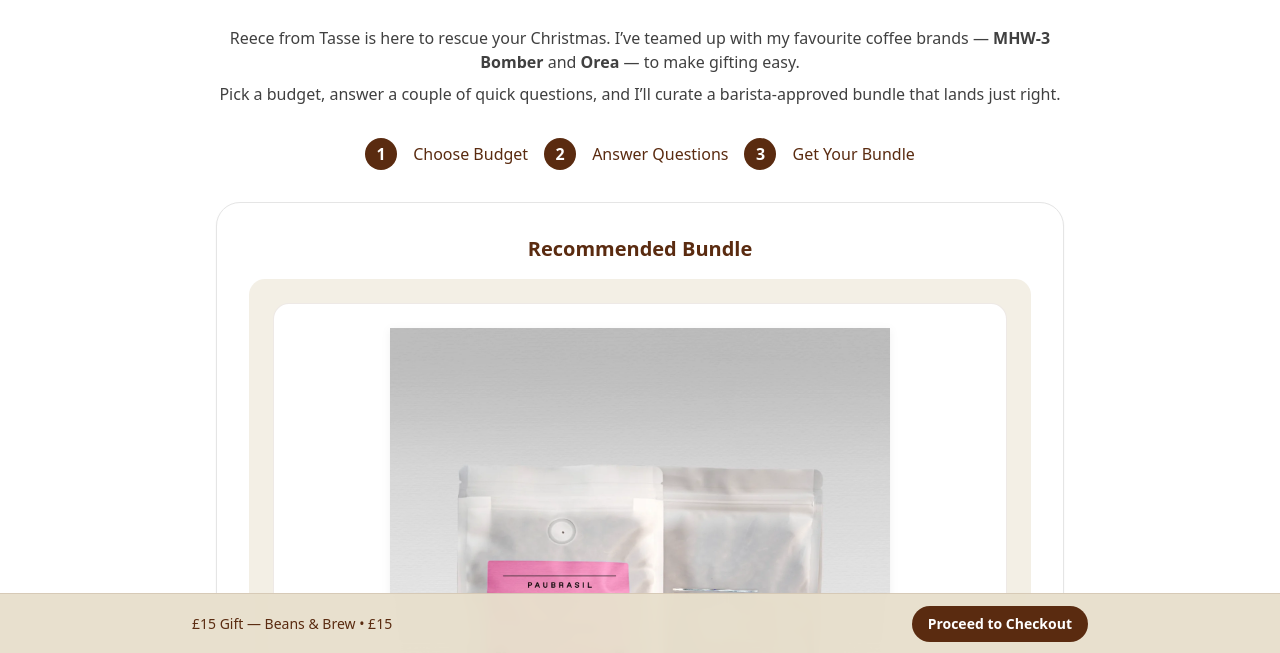
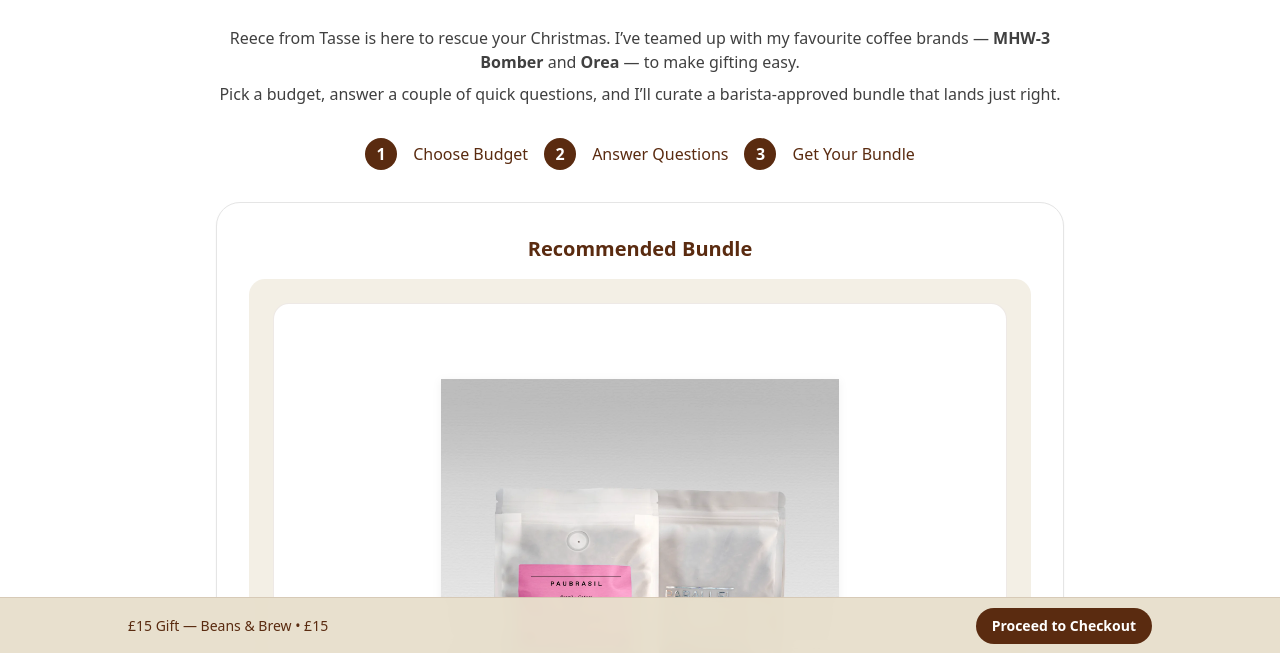
Before and after one commit to bareecesta/giftbuilder, a plain HTML site: page builder.html in a window 1280 px wide. Both pictures are taken after a click on the button "£15". Shown: the part 146-799 px from the top of the page. Drawn offline with nearby package versions, Linux system fonts and the light colour scheme.

Commit message:
Update builder.html

```diff
--- a/builder.html
+++ b/builder.html
@@ -33,7 +33,7 @@
   <script src="https://cdn.tailwindcss.com"></script>
 
   <style>
-    /* --- Crossfade gallery (no zoom-in; gentle size and padding) --- */
+    /* --- Crossfade gallery (pulled-back images) --- */
     .fade-host {
       position: relative;
       background: #fff;
@@ -41,44 +41,69 @@
       overflow: hidden;
       border: 1px solid rgba(90,43,16,.1);
       aspect-ratio: 4 / 3;
-      display: flex;
-      align-items: center;
-      justify-content: center;
     }
     .fade-host img {
       position: absolute;
       inset: 0;
-      width: 100%;
-      height: 100%;
+      margin: auto;
       object-fit: contain;
-      padding: 1.5rem;           /* gives breathing room (less “zoomed in”) */
+      /* Pull back by limiting size rather than filling 100% */
+      width: auto;
+      height: 80%;             /* desktop/tablet: less than full container */
+      padding: 1.25rem;
       opacity: 0;
       transition: opacity 1.2s ease;
       filter: drop-shadow(0 2px 4px rgba(0,0,0,.06));
     }
     .fade-host img.is-active { opacity: 1; }
 
-    /* On small screens, zoom out a touch more */
+    /* Mobile: pull back even more so nothing feels cropped */
     @media (max-width: 640px) {
-      .fade-host img { padding: 2rem; }
+      .fade-host img {
+        height: 60%;           /* smaller than before to “zoom out” */
+        padding: 2rem;         /* extra breathing room */
+      }
     }
 
     @media (prefers-reduced-motion: reduce) {
       .fade-host img { transition: none; }
     }
 
-    /* Floating checkout bar */
+    /* Floating checkout bar (mobile + desktop) */
     .floating-bar {
       position: fixed;
       left: 0; right: 0; bottom: 0;
       background: rgba(232, 223, 204, .96);
       border-top: 1px solid rgba(90,43,16,.12);
-      padding: 12px 16px;
-      display: none;             /* toggled on Step 3 */
+      padding: 10px 14px;
+      display: none;                 /* toggled via .show */
       z-index: 60;
       backdrop-filter: blur(6px);
+      /* iOS safe area */
+      padding-bottom: calc(10px + env(safe-area-inset-bottom));
     }
     .floating-bar.show { display: block; }
+
+    /* When bar is visible, make space at the bottom so no content is hidden */
+    body.has-floating {
+      padding-bottom: calc(84px + env(safe-area-inset-bottom));
+    }
+
+    /* Floating bar layout: full-width button on mobile, compact on desktop */
+    .floating-inner {
+      max-width: 64rem; /* ~4xl */
+      margin: 0 auto;
+      display: grid;
+      grid-template-columns: 1fr auto;
+      gap: .75rem;
+      align-items: center;
+    }
+    @media (max-width: 640px) {
+      .floating-inner {
+        grid-template-columns: 1fr;   /* summary above, button full width */
+      }
+      #checkoutFloating { width: 100%; text-align: center; }
+    }
   </style>
 </head>
 
@@ -113,7 +138,7 @@
     <!-- Step 1 -->
     <section id="step1" class="rounded-3xl border border-neutral-200 bg-white p-6 shadow-sm md:p-8">
       <p class="text-center mb-6 text-neutral-700 font-medium">Pick your budget</p>
-      <!-- Primary: now £15, £25, £100 -->
+      <!-- Primary: £15, £25, £100 -->
       <div class="grid grid-cols-3 gap-3 sm:gap-4">
         <button type="button" class="amount-btn rounded-2xl border border-neutral-200 px-4 py-4 text-lg font-semibold text-[#5a2b10] hover:shadow cursor-pointer" data-amount="15">£15</button>
         <button type="button" class="amount-btn rounded-2xl border border-neutral-200 px-4 py-4 text-lg font-semibold text-[#5a2b10] hover:shadow cursor-pointer" data-amount="25">£25</button>
@@ -132,7 +157,7 @@
         <button type="button" id="toggleMore" class="text-sm font-semibold text-[#5a2b10] underline underline-offset-4">See more options</button>
       </div>
 
-      <!-- Secondary tiers moved here -->
+      <!-- Secondary tiers -->
       <div id="moreTiers" class="mt-4 hidden">
         <div class="grid grid-cols-2 sm:grid-cols-4 gap-3">
           <button type="button" class="amount-btn rounded-2xl border border-neutral-200 px-4 py-3 font-semibold text-[#5a2b10] hover:shadow cursor-pointer" data-amount="50">£50</button>
@@ -185,7 +210,7 @@
       </p>
 
       <!-- Actions: Back / Email / Checkout -->
-      <div class="mt-6 pb-20 sm:pb-0 flex flex-col sm:flex-row flex-wrap items-center justify-center gap-3">
+      <div class="mt-6 pb-24 sm:pb-0 flex flex-col sm:flex-row flex-wrap items-center justify-center gap-3">
         <button id="restartBuilder"
                 class="rounded-full bg-white text-[#5a2b10] border border-[#5a2b10] px-6 py-3 font-semibold hover:bg-[#5a2b10] hover:text-white transition">
           Back to Start
@@ -209,9 +234,9 @@
     </section>
   </main>
 
-  <!-- Floating Checkout Bar -->
+  <!-- Floating Checkout Bar (mobile + desktop) -->
   <div id="floatingBar" class="floating-bar">
-    <div class="max-w-4xl mx-auto flex items-center justify-between gap-3">
+    <div class="floating-inner">
       <span id="floatingSummary" class="text-xs sm:text-sm text-[#5a2b10] line-clamp-1"></span>
       <a id="checkoutFloating" href="#" class="rounded-full bg-[#5a2b10] text-white px-4 py-2 text-sm font-semibold hover:bg-[#4a1f0b] transition">
         Proceed to Checkout
@@ -466,8 +491,10 @@
       step3.classList.remove('hidden');
       setStep(3);
 
-      // show floating bar and add bottom padding to main so content isn't obscured
+      // Show floating bar on all viewports + add bottom space
       floatingBar.classList.add('show');
+      document.body.classList.add('has-floating');
+
       window.scrollTo({ top: 0, behavior: 'smooth' });
     }
 
@@ -504,7 +531,6 @@
       checkoutBtn.href = link;
       checkoutFloating.href = link;
 
-      // update floating summary text
       const rec = currentRec || getRecommendation(answers, selectedAmount);
       floatingSummary.textContent = `${rec.title} • £${selectedAmount}${upgradeOn ? ' • Co Ferment +' : ''}`;
     }
@@ -531,7 +557,11 @@
       upgradeNote.classList.add('hidden');
       currentRec = null;
       checkoutBtn.href = '#';
+
+      // Hide floating bar and remove extra bottom space
       floatingBar.classList.remove('show');
+      document.body.classList.remove('has-floating');
+
       setStep(1);
       window.scrollTo({ top: 0, behavior: 'smooth' });
     }
@@ -656,7 +686,7 @@
       });
     }
 
-    // Crossfade gallery (slow, not zoomed-in)
+    // Crossfade gallery (slow, zoomed-out)
     let fadeTimer = null;
     function buildCrossfade(files){
       const host = document.getElementById('recImages');
@@ -693,12 +723,12 @@
       imgA.classList.add('is-active');
       if(files.length > 1){ setSrc(imgB, files[1]); }
 
-      // advance slowly between images
+      // gentle pace between images
       let idx = 1;
       fadeTimer = setInterval(()=>{
         i = (idx++) % files.length;
         swap();
-      }, 3500); // 3.5s per image for a gentle pace
+      }, 4000); // 4s per image
     }
   </script>
 </body>
```
